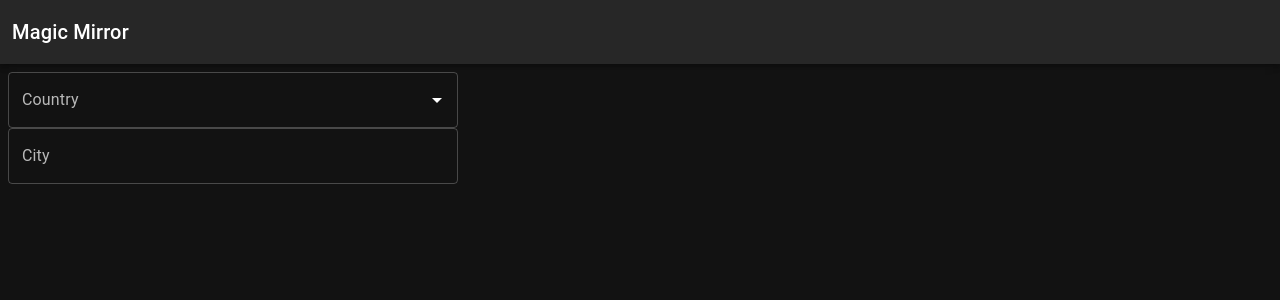
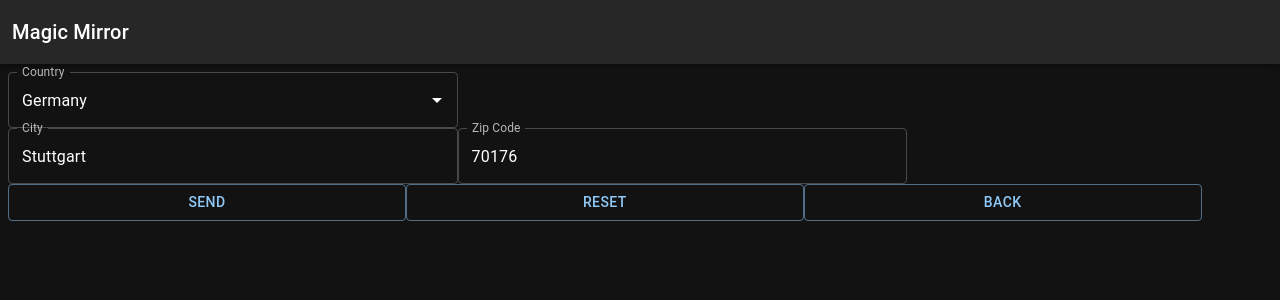
Before and after one commit to Krenol/magic-mirror, a React (Create React App) app in the folder frontend/: page /settings in a window 1280 px wide. Shown: the top 300 px of the page. Built offline with nearby package versions, Linux system fonts and the light colour scheme; no server answers.

Commit message:
added some settings dummy

```diff
--- a/frontend/src/features/appbar/MenuAppBar.tsx
+++ b/frontend/src/features/appbar/MenuAppBar.tsx
@@ -71,10 +71,14 @@ const MenuAppBar = () => {
                                 open={Boolean(anchorEl)}
                                 onClose={handleClose}
                             >
-                                <MenuItem onClick={reload}>Refresh</MenuItem>
-                                <MenuItem onClick={redirect} disabled={location.pathname === '/settings'}>
-                                    Settings
-                                </MenuItem>
+                                {location.pathname !== '/settings' &&
+                                    (<React.Fragment><MenuItem onClick={reload}>Refresh</MenuItem>
+                                        <MenuItem onClick={redirect}>
+                                            Settings
+                                        </MenuItem>
+                                    </React.Fragment>)
+                                }
+
                                 <MenuItem onClick={logout}>Logout</MenuItem>
                             </Menu>
                         </div>
--- a/frontend/src/features/country_select/CountrySelect.tsx
+++ b/frontend/src/features/country_select/CountrySelect.tsx
@@ -5,12 +5,13 @@ import { SyntheticEvent } from 'react';
 
 
 type Props = {
-    inputCallback?: (val: string) => void
+    inputCallback?: (val: string) => void,
+    defaultCityCode?: string
 }
 
-export default function CountrySelect({ inputCallback }: Props) {
+export default function CountrySelect({ inputCallback, defaultCityCode }: Props) {
     const onChange = (event: SyntheticEvent<Element, Event>, value: CountryType | null) => {
-        if (inputCallback) inputCallback(value?.label || "");
+        if (inputCallback) inputCallback(value?.code || "");
     }
 
     return (
@@ -18,6 +19,7 @@ export default function CountrySelect({ inputCallback }: Props) {
             id="country-select"
             sx={{ width: '50ch' }}
             options={countries}
+            defaultValue={countries.find(x => x.code === defaultCityCode)}
             autoHighlight
             onChange={onChange}
             getOptionLabel={(option) => option.label}
--- a/frontend/src/routes/Settings.tsx
+++ b/frontend/src/routes/Settings.tsx
@@ -1,19 +1,28 @@
-import React, { useEffect, useState } from 'react';
-import { Box, TextField } from '@mui/material';
+import React, { useEffect, useRef, useState } from 'react';
+import { Box, Button, TextField } from '@mui/material';
 import SessionCheck from '../features/auth/AuthHelper';
 import { logout } from "../apis/logout"
 import CountrySelect from '../features/country_select/CountrySelect';
+import { useNavigate } from 'react-router-dom';
 
 
 
 export const Settings = () => {
+    const navigate = useNavigate();
     const [country, setCountry] = useState("");
+    const [userData, setUserData] = useState({
+        countryCode: 'DE',
+        city: 'Stuttgart',
+        zip: '70176'
+    })
+    const city = useRef("");
+    const zip = useRef(userData.zip);
 
     useEffect(() => console.log(country), [country])
     return (
         <React.Fragment>
             <SessionCheck onUnauthenticated={logout} />
-            <CountrySelect inputCallback={setCountry} />
+            <CountrySelect inputCallback={setCountry} defaultCityCode={userData.countryCode} />
             <Box
                 component="form"
                 sx={{
@@ -22,7 +31,11 @@ export const Settings = () => {
                 noValidate
                 autoComplete="off"
             >
-                <TextField id="city" label="City" variant="outlined" />
+                <TextField id="city" label="City" variant="outlined" inputRef={city} defaultValue={userData.city} />
+                <TextField id="zip" label="Zip Code" variant="outlined" inputRef={zip} defaultValue={userData.zip} />
+                <Button variant="outlined" onClick={() => console.log(city.current?.value)}>Send</Button>
+                <Button variant="outlined">Reset</Button>
+                <Button variant="outlined" onClick={() => navigate('/')}>Back</Button>
             </Box>
         </React.Fragment>
     );
```
